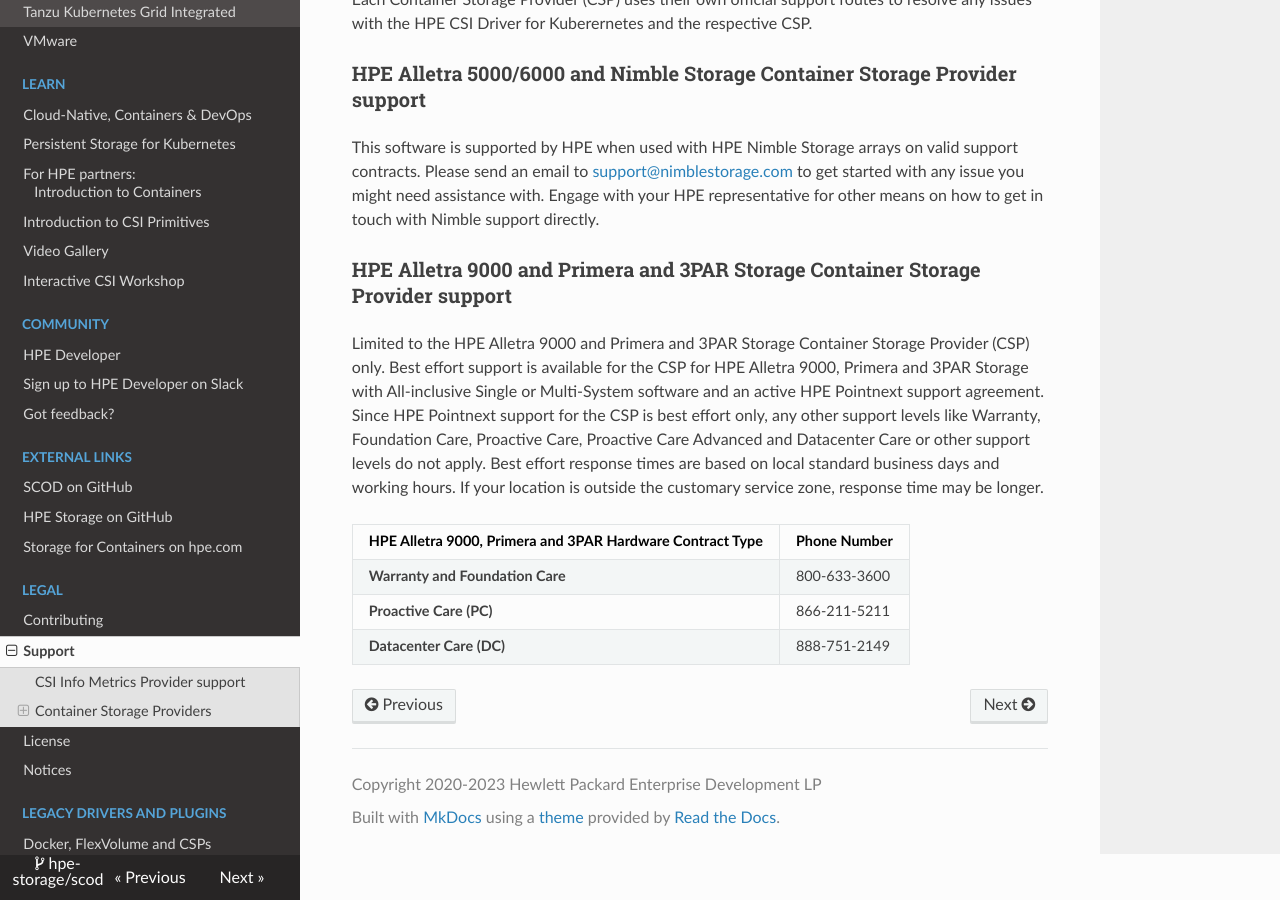
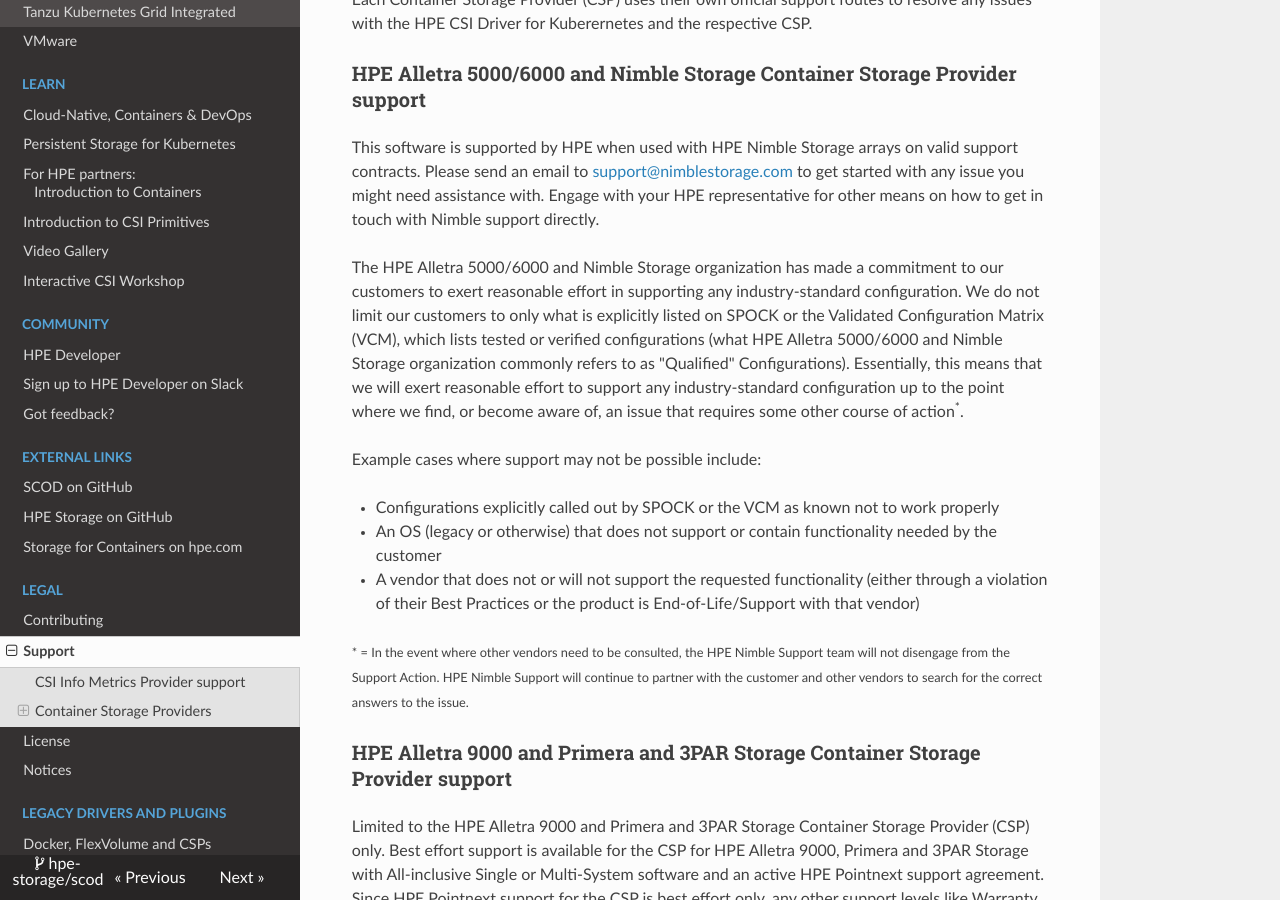
Before and after one commit to hpe-storage/scod, an MkDocs documentation site: the page built from docs/legal/support/index.md, in a window 1280 px wide and 900 px high, scrolled down 500 px. Built offline with MkDocs 1.6.1, drawn with Linux system fonts in a browser that asks for light colours; nearby versions of some CDN libraries.

```diff
--- a/docs/legal/support/index.md
+++ b/docs/legal/support/index.md
@@ -14,6 +14,16 @@
 
 This software is supported by HPE when used with HPE Nimble Storage arrays on valid support contracts. Please send an email to [support@nimblestorage.com](mailto:support@nimblestorage.com) to get started with any issue you might need assistance with. Engage with your HPE representative for other means on how to get in touch with Nimble support directly.
 
+The HPE Alletra 5000/6000 and Nimble Storage organization has made a commitment to our customers to exert reasonable effort in supporting any industry-standard configuration. We do not limit our customers to only what is explicitly listed on SPOCK or the Validated Configuration Matrix (VCM), which lists tested or verified configurations (what HPE Alletra 5000/6000 and Nimble Storage organization commonly refers to as "Qualified" Configurations). Essentially, this means that we will exert reasonable effort to support any industry-standard configuration up to the point where we find, or become aware of, an issue that requires some other course of action<sup>*</sup>.
+
+Example cases where support may not be possible include:
+
+- Configurations explicitly called out by SPOCK or the VCM as known not to work properly
+- An OS (legacy or otherwise) that does not support or contain functionality needed by the customer
+- A vendor that does not or will not support the requested functionality (either through a violation of their Best Practices or the product is End-of-Life/Support with that vendor)
+
+<small>* = In the event where other vendors need to be consulted, the HPE Nimble Support team will not disengage from the Support Action. HPE Nimble Support will continue to partner with the customer and other vendors to search for the correct answers to the issue.</small>
+
 ### HPE Alletra 9000 and Primera and 3PAR Storage Container Storage Provider support
 
 Limited to the HPE Alletra 9000 and Primera and 3PAR Storage Container Storage Provider (CSP) only. Best effort support is available for the CSP for HPE Alletra 9000, Primera and 3PAR Storage with All-inclusive Single or Multi-System software and an active HPE Pointnext support agreement. Since HPE Pointnext support for the CSP is best effort only, any other support levels like Warranty, Foundation Care, Proactive Care, Proactive Care Advanced and Datacenter Care or other support levels do not apply. Best effort response times are based on local standard business days and working hours. If your location is outside the customary service zone, response time may be longer.
```
Also changed, not shown: docs/csi_driver/index.md (+4 -3 lines).
